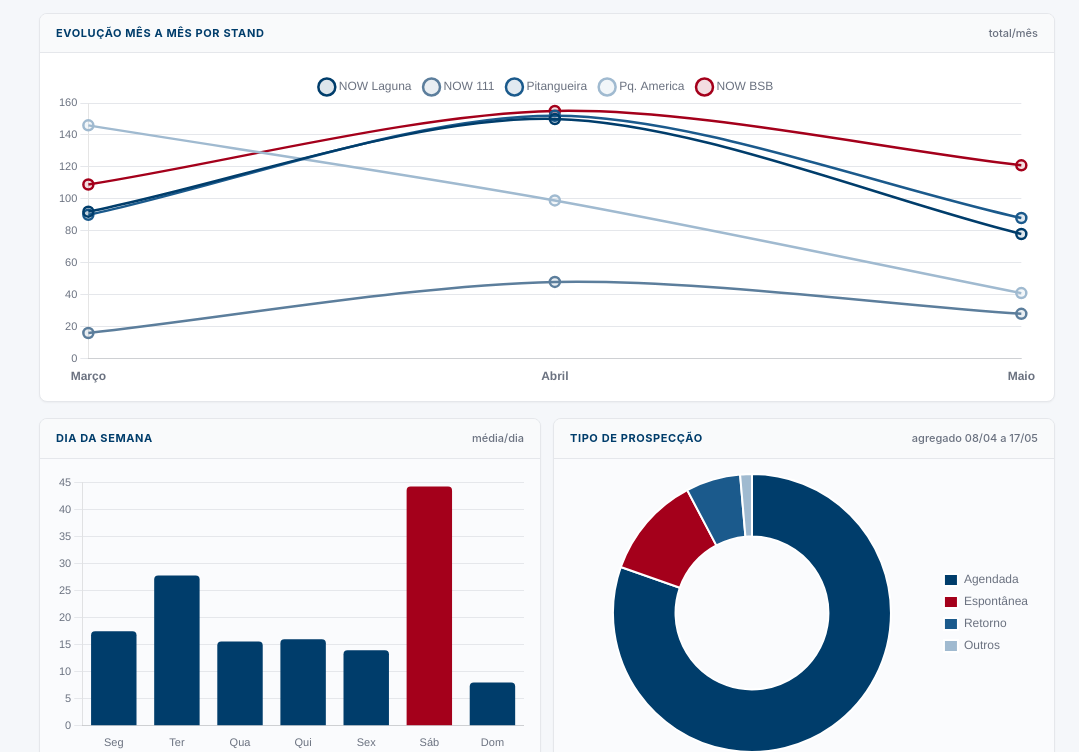
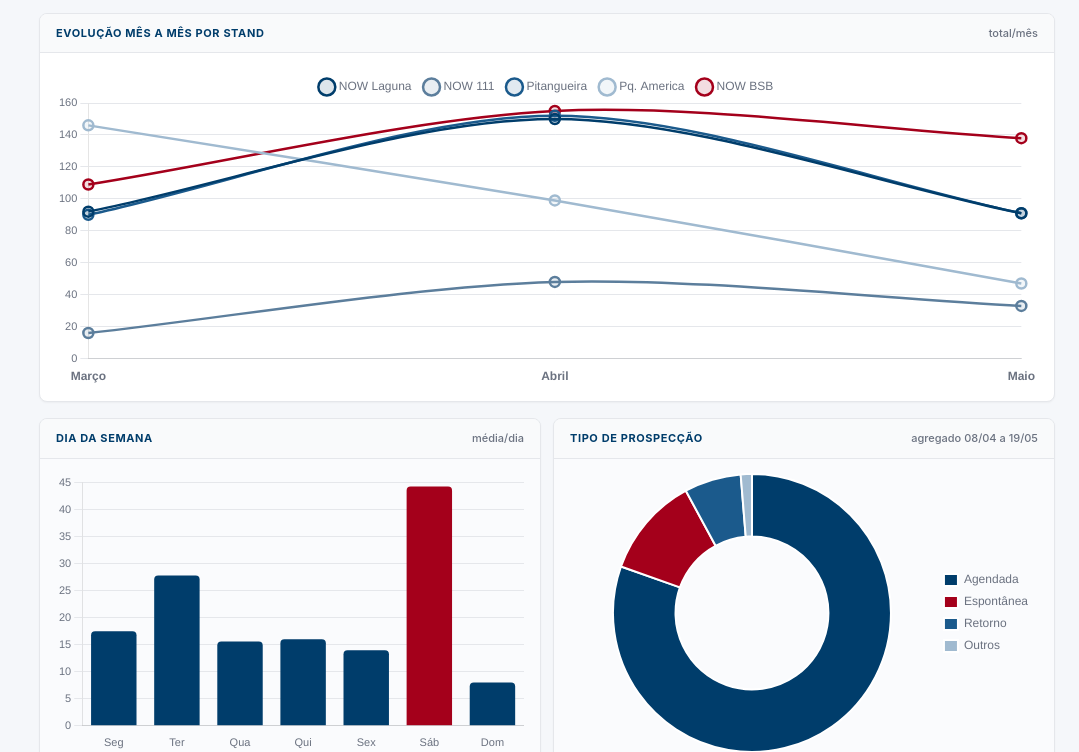
Before and after one commit to marcellosouzamoreira-design/dashboard-ebm-visitas, a plain HTML site: page index.html in a window 1280 px wide. Shown: the part 2048-2800 px from the top of the page, without its empty margins (201-1280 px from the left). Drawn offline with Linux system fonts and the light colour scheme; no server answers.

Commit message:
Auto-update 21/05/2026 00:45

```diff
--- a/index.html
+++ b/index.html
@@ -536,7 +536,7 @@
   </div>
 
   <footer>
-    <span>Última coleta: <strong id="last-updated">20/05/2026 08:30</strong> &middot; Origem: Excel Março + Excel Abril 01-07/04 + JSX 08/04+</span>
+    <span>Última coleta: <strong id="last-updated">21/05/2026 00:44</strong> &middot; Origem: Excel Março + Excel Abril 01-07/04 + JSX 08/04+</span>
     <div class="footer-actions">
       <button class="refresh-btn" id="btn-csv">⬇ Exportar CSV</button>
       <span style="font-size:11px;color:var(--gray-500)">Atualização automática diária às 00:30</span>
@@ -633,7 +633,9 @@ const allDays = [
   { dia:'14/05', mes:'maio', v:[3,0,5,3,10] },
   { dia:'15/05', mes:'maio', v:[3,5,2,8,4] },
   { dia:'16/05', mes:'maio', v:[12,8,14,4,35] },
-  { dia:'17/05', mes:'maio', v:[0,0,0,0,2] }
+  { dia:'17/05', mes:'maio', v:[0,0,1,2,2] },
+  { dia:'18/05', mes:'maio', v:[5,4,2,4,7] },
+  { dia:'19/05', mes:'maio', v:[8,1,0,0,10] }
 ];
 const EVENTS = [
   { dia:'14/03', desc:'Sábado pico Março', total: 35 },
@@ -646,17 +648,17 @@ const EVENTS = [
   { dia:'02/05', desc:'Renato sozinho', total: 17 },
 ];
 const PROSPECCAO = [
-  { name:'Agendada', value:708 },
-  { name:'Espontânea', value:105 },
-  { name:'Retorno', value:56 },
+  { name:'Agendada', value:744 },
+  { name:'Espontânea', value:108 },
+  { name:'Retorno', value:61 },
   { name:'Outros', value:12 }
 ];
-const PROSPECCAO_PERIODO = '08/04 a 17/05';
+const PROSPECCAO_PERIODO = '08/04 a 19/05';
 const MONTHS = [
   { id:'marco', label:'Março 2026', period:'11/03/2026 a 31/03/2026', prev:null },
   { id:'abril', label:'Abril 2026', period:'01/04/2026 a 30/04/2026', prev:'marco' },
-  { id:'maio', label:'Maio 2026', period:'01/05/2026 a 17/05/2026', prev:'abril' },
-  { id:'total', label:'Total Geral', period:'11/03/2026 a 17/05/2026', prev:null }
+  { id:'maio', label:'Maio 2026', period:'01/05/2026 a 19/05/2026', prev:'abril' },
+  { id:'total', label:'Total Geral', period:'11/03/2026 a 19/05/2026', prev:null }
 ];
 // ===DATA-END===
 
```
